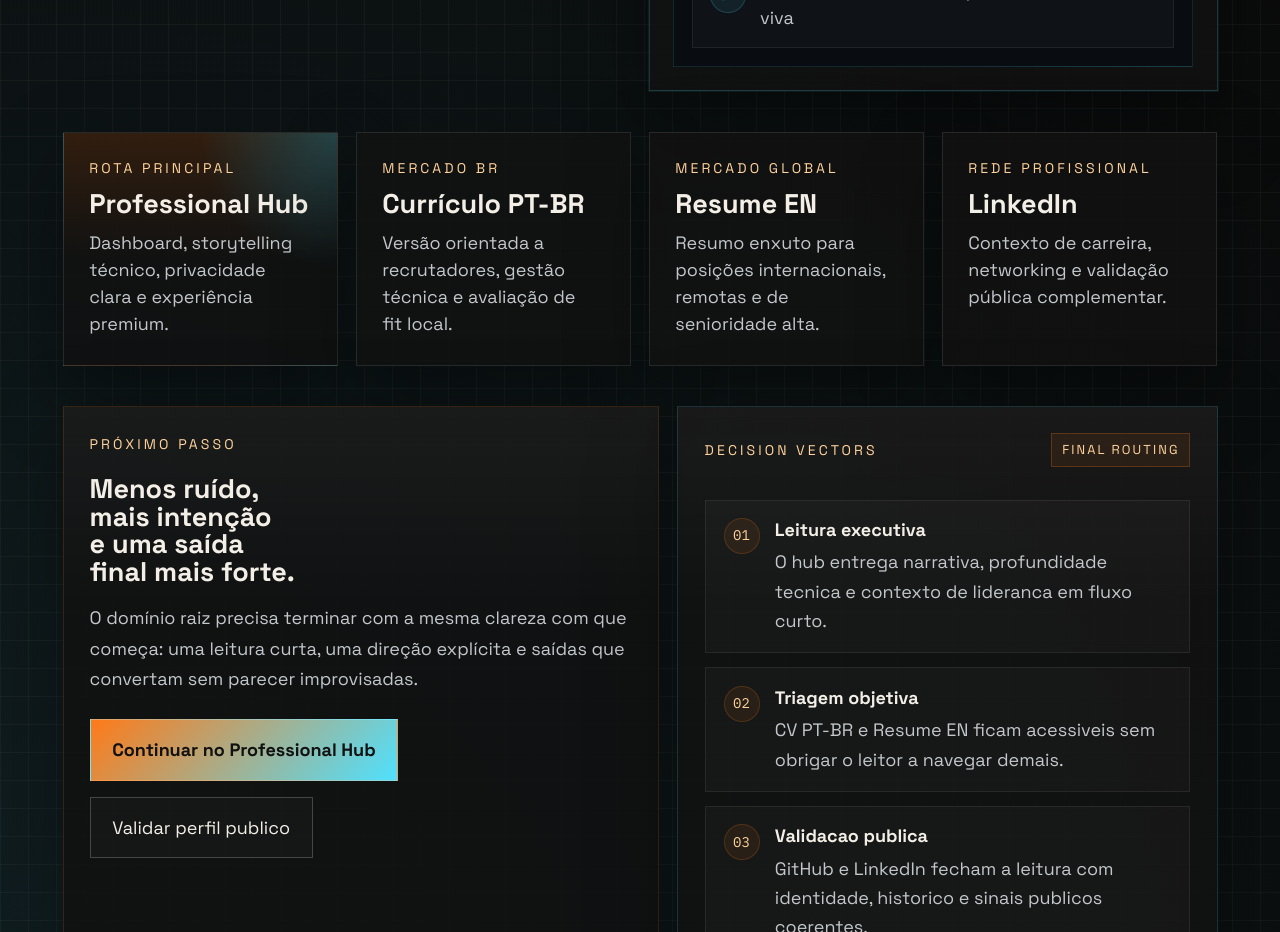
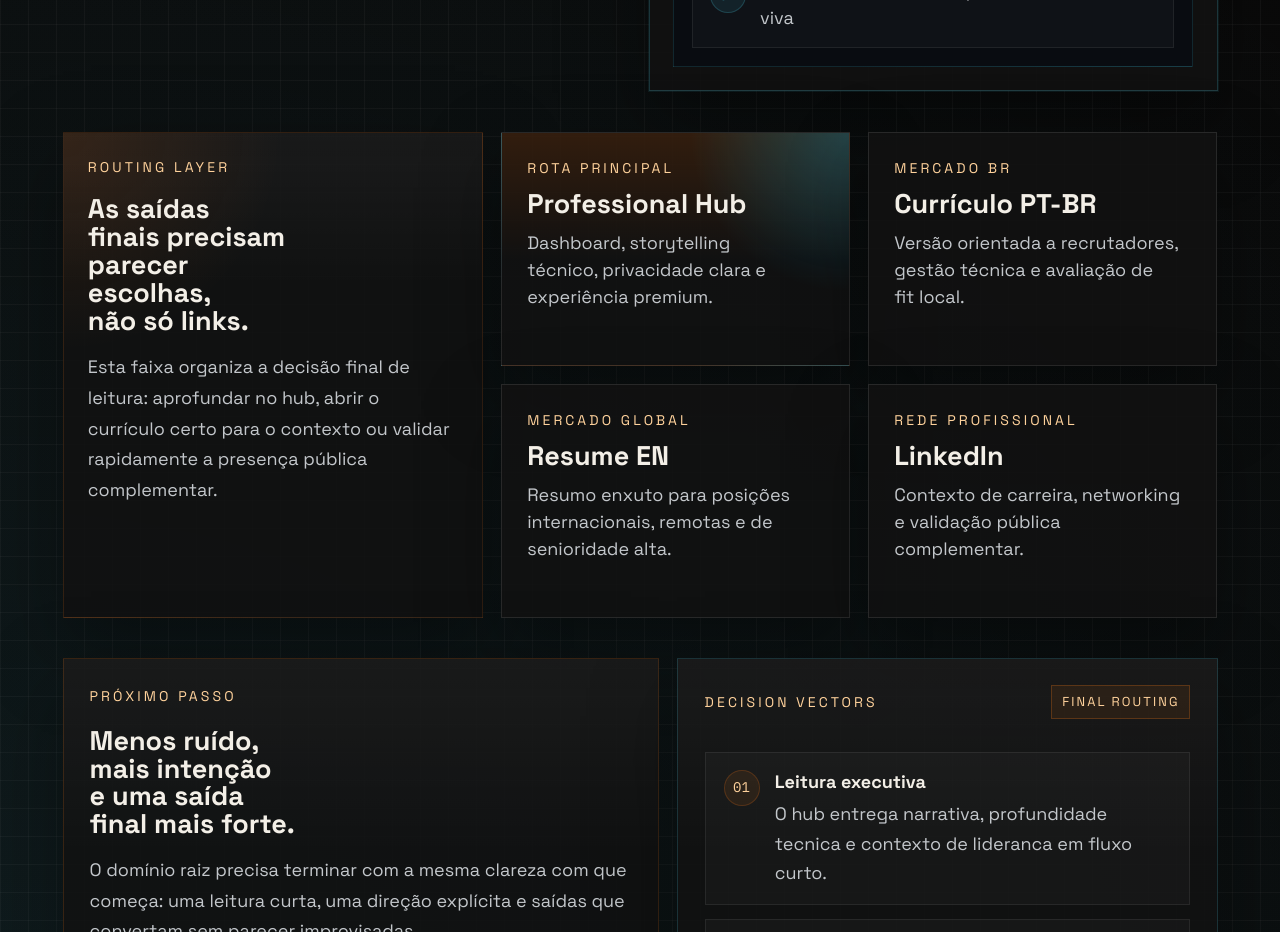
Before and after one commit to DataCrash/datacrash.github.io, a React (Vite) app: page / in a window 1280 px wide. Shown: the part 3840-4772 px from the top of the page. Built offline with nearby package versions, Linux system fonts and the light colour scheme; no server answers.

Commit message:
feat: stage root landing route choices

```diff
--- a/src/App.css
+++ b/src/App.css
@@ -977,6 +977,45 @@ h3,
   color: var(--accent-cool);
 }
 
+.routes-stage {
+  display: grid;
+  grid-template-columns: minmax(0, 0.74fr) minmax(0, 1.26fr);
+  gap: 1rem;
+  align-items: start;
+}
+
+.routes-intro {
+  position: relative;
+  overflow: hidden;
+  display: grid;
+  align-content: start;
+  gap: 0.95rem;
+  min-height: 100%;
+  padding: 1.35rem;
+  border: 1px solid rgba(255, 122, 24, 0.14);
+  background:
+    radial-gradient(
+      circle at top left,
+      rgba(255, 122, 24, 0.12),
+      transparent 34%
+    ),
+    linear-gradient(180deg, rgba(255, 255, 255, 0.04), transparent 32%),
+    var(--panel);
+  box-shadow: var(--shadow);
+}
+
+.routes-intro h2 {
+  max-width: 12ch;
+  line-height: 1.04;
+  text-wrap: balance;
+}
+
+.routes-intro p:last-child {
+  max-width: 30rem;
+  line-height: 1.7;
+  text-wrap: pretty;
+}
+
 .routes {
   display: grid;
   grid-template-columns: repeat(auto-fit, minmax(14rem, 1fr));
@@ -1156,6 +1195,7 @@ h3,
   .surface-grid,
   .manifesto,
   .closing-grid,
+  .routes-stage,
   .routes,
   .proof-strip,
   .hero-metrics {
@@ -1203,6 +1243,7 @@ h3,
   .assembly-map,
   .manifesto,
   .closing-panel,
+  .routes-intro,
   .proof-card,
   .route-card {
     padding-inline: 1.05rem;
@@ -1222,6 +1263,7 @@ h3,
   .signal-cluster,
   .assembly-map,
   .surface-grid,
+  .routes-stage,
   .assembly-lane,
   .relay-lane,
   .proof-strip,
--- a/src/App.tsx
+++ b/src/App.tsx
@@ -645,7 +645,18 @@ function App() {
         </div>
       </section>
 
-      <section className="routes" aria-label="Rotas principais">
+      <section className="routes-stage" aria-label="Rotas principais">
+        <div className="routes-intro">
+          <p className="eyebrow">Routing layer</p>
+          <h2>As saídas finais precisam parecer escolhas, não só links.</h2>
+          <p>
+            Esta faixa organiza a decisão final de leitura: aprofundar no hub,
+            abrir o currículo certo para o contexto ou validar rapidamente a
+            presença pública complementar.
+          </p>
+        </div>
+
+        <div className="routes">
           <a
             className="route-card route-card-featured"
             href="https://datacrash.github.io/professional-hub/"
@@ -700,6 +711,7 @@ function App() {
               Contexto de carreira, networking e validação pública complementar.
             </p>
           </a>
+        </div>
       </section>
 
       <section className="closing-grid" aria-label="Fechamento da jornada">
```
Lines whose indentation alone changed are shown as unchanged.
